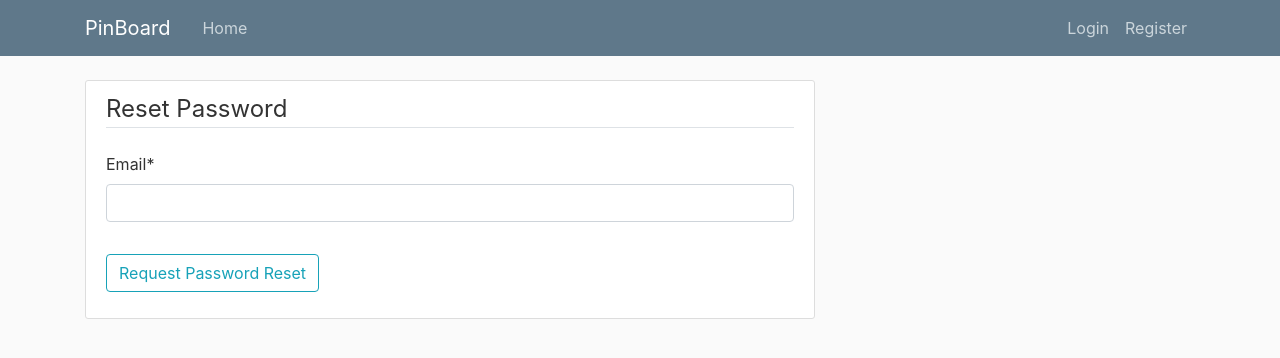
After one commit to DevanshiD-Inexture/PinBoard, a Django app: page /password-reset/ in a window 1280 px wide. The commit adds this page. Shown: the top 358 px of the page. Run offline with Django 3.2, Linux system fonts and the light colour scheme; some libraries are stand-ins or nearby versions.

Commit message:
feat: Added password reset feature

```diff
--- a/pinboard/pinboard/urls.py
+++ b/pinboard/pinboard/urls.py
@@ -26,6 +26,10 @@ urlpatterns = [
     path('register/', user_view.register, name='register'),
     path('login/', auth_views.LoginView.as_view(template_name='user/login.html'), name='login'),
     path('logout/', auth_views.LogoutView.as_view(template_name='user/logout.html'), name='logout'),
+    path('password-reset/', auth_views.PasswordResetView.as_view(template_name='user/password_reset.html'), name='password_reset'),
+    path('password-reset/done/', auth_views.PasswordResetDoneView.as_view(template_name='user/password_reset_done.html'), name='password_reset_done'),
+    path('password-reset-confirm/<uidb64>/<token>/', auth_views.PasswordResetConfirmView.as_view(template_name='user/password_reset_confirm.html'), name='password_reset_confirm'),
+    path('password-reset-complete/', auth_views.PasswordResetCompleteView.as_view(template_name='user/password_reset_complete.html'), name='password_reset_complete'),
 ]
 
 if settings.DEBUG:
--- a/pinboard/user/templates/user/login.html
+++ b/pinboard/user/templates/user/login.html
@@ -10,6 +10,9 @@
             </fieldset>
             <div class="form-group">
                 <button class="btn btn-outline-info" type="submit">Login</button>
+                <small class="text-muted ml-2">
+					<a href="{% url 'password_reset' %}">Forgot Password?</a>
+				</small>
             </div>
         </form>
         <div class="border-top pt-3">
--- /dev/null
+++ b/pinboard/user/templates/user/password_reset.html
@@ -0,0 +1,16 @@
+{% extends "user/base.html" %}
+{% load crispy_forms_tags %}
+{% block content %}
+    <div class="content-section">
+        <form method="POST">
+            {% csrf_token %}
+            <fieldset class="form-group">
+                <legend class="border-bottom mb-4">Reset Password</legend>
+                {{ form|crispy }}
+            </fieldset>
+            <div class="form-group">
+                <button class="btn btn-outline-info" type="submit">Request Password Reset</button>
+            </div>
+        </form>
+    </div>
+{% endblock content %}
--- /dev/null
+++ b/pinboard/user/templates/user/password_reset_done.html
@@ -0,0 +1,6 @@
+{% extends "user/base.html" %}
+{% block content %}
+    <div class="alert alert-info">
+        An email has been sent with instructions to reset your password
+    </div>
+{% endblock content %}
```
Also changed, not shown: pinboard/pinboard/settings.py (+7 -0 lines), pinboard/user/templates/user/password_reset_complete.html (added, +7 -0 lines), pinboard/user/templates/user/password_reset_confirm.html (added, +16 -0 lines), pinboard/db.sqlite3, 1 other file.
